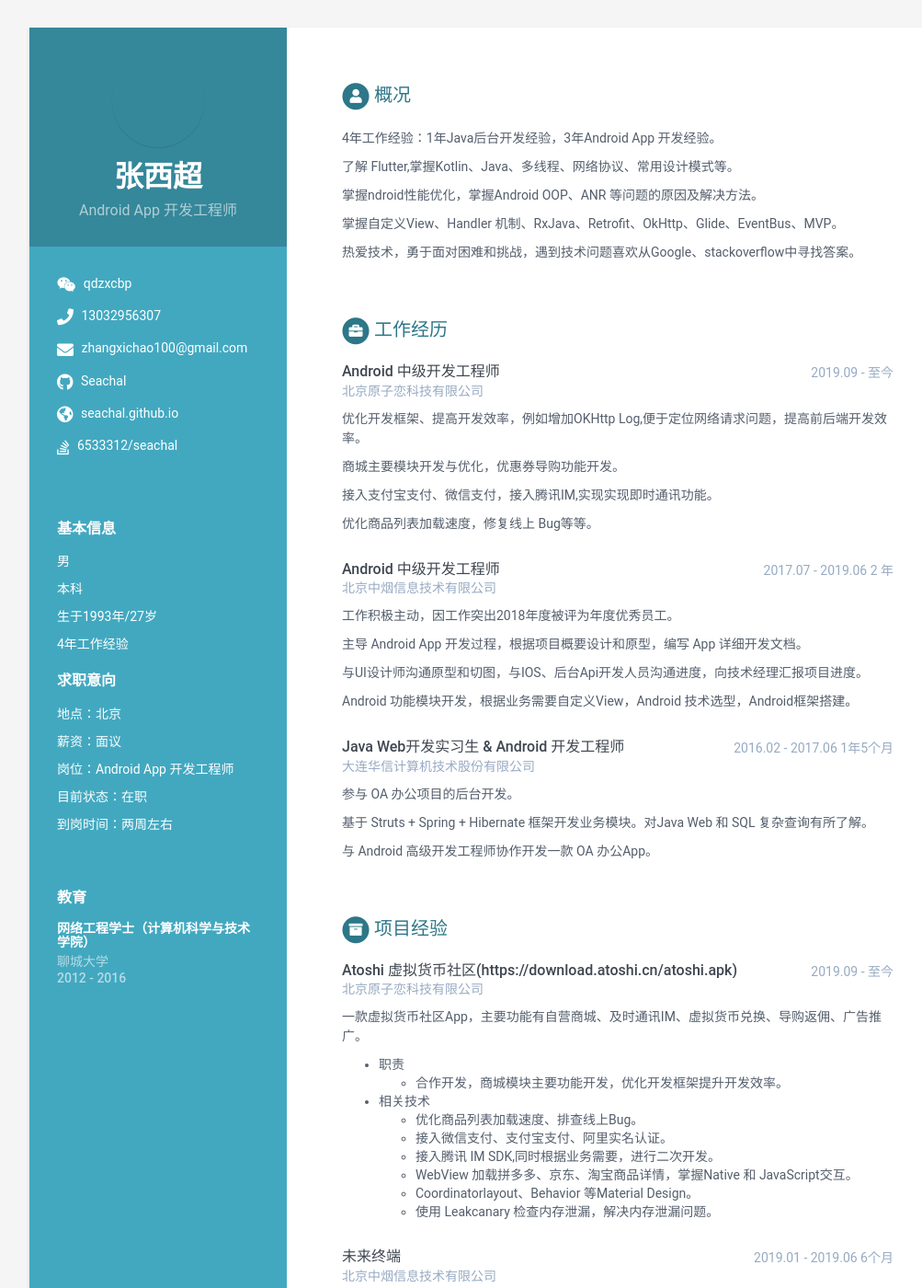
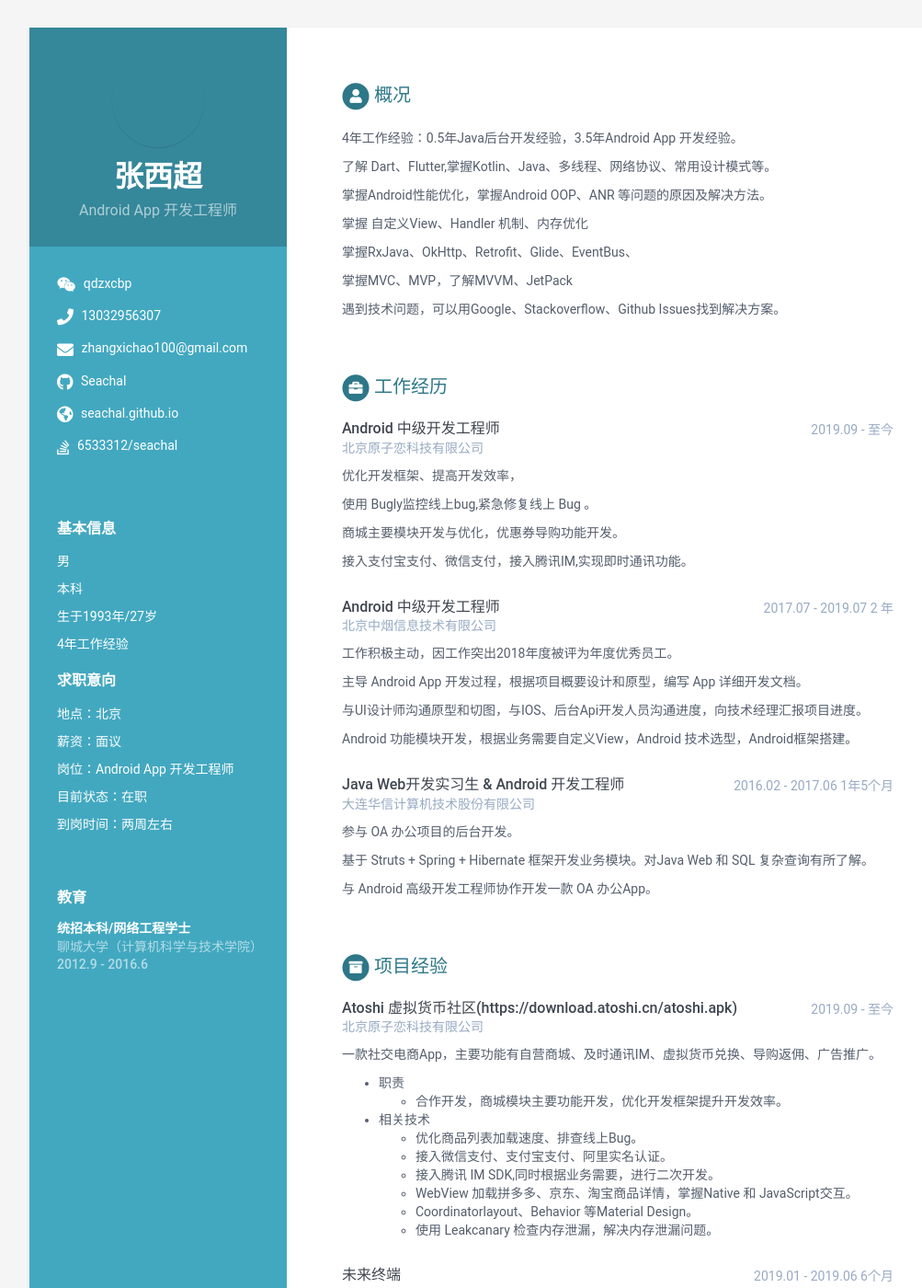
Before and after one commit to GIOSProject/online-cv, a Jekyll site: the page built from index.html, in a window 1280 px wide and 1400 px high. Shown: the whole window at 92% size, without its empty margins (108-1111 px from the left). Built offline with Jekyll 4.4.1, drawn with Linux system fonts in a browser that asks for light colours; some of the changed text lies outside the part shown.

```diff
--- a/_data/data.yml
+++ b/_data/data.yml
@@ -57,20 +57,24 @@ sidebar:
 career-profile:
   title: 概况
   summary: |
-    4年工作经验：1年Java后台开发经验，3年Android App 开发经验。
+    4年工作经验：0.5年Java后台开发经验，3.5年Android App 开发经验。
 
-    了解 Flutter,掌握Kotlin、Java、多线程、网络协议、常用设计模式等。
+    了解 Dart、Flutter,掌握Kotlin、Java、多线程、网络协议、常用设计模式等。
 
-    掌握ndroid性能优化，掌握Android OOP、ANR 等问题的原因及解决方法。
+    掌握Android性能优化，掌握Android OOP、ANR 等问题的原因及解决方法。
 
-    掌握自定义View、Handler 机制、RxJava、Retrofit、OkHttp、Glide、EventBus、MVP。
+    掌握 自定义View、Handler 机制、内存优化
 
-    热爱技术，勇于面对困难和挑战，遇到技术问题喜欢从Google、stackoverflow中寻找答案。
+    掌握RxJava、OkHttp、Retrofit、Glide、EventBus、
+
+    掌握MVC、MVP，了解MVVM、JetPack
+
+    遇到技术问题，可以用Google、Stackoverflow、Github Issues找到解决方案。
 
 education:
-  - degree: 网络工程学士（计算机科学与技术学院）
-    university: 聊城大学
-    time: 2012 - 2016
+  - degree: 统招本科/网络工程学士
+    university: 聊城大学（计算机科学与技术学院）
+    time: 2012.9 - 2016.6
     details: |
       # Describe your study here lorem ipsum dolor sit amet, consectetuer
       # adipiscing elit. Aenean commodo ligula eget dolor. Aenean massa. Cum
@@ -99,16 +103,20 @@ experiences:
     time: 2019.09 - 至今
     company: 北京原子恋科技有限公司
     details: |
-      优化开发框架、提高开发效率，例如增加OKHttp Log,便于定位网络请求问题，提高前后端开发效率。
+      优化开发框架、提高开发效率，
+
+      使用 Bugly监控线上bug,紧急修复线上 Bug 。
 
       商城主要模块开发与优化，优惠券导购功能开发。
 
-      接入支付宝支付、微信支付，接入腾讯IM,实现实现即时通讯功能。
-
-      优化商品列表加载速度，修复线上 Bug等等。
+      接入支付宝支付、微信支付，接入腾讯IM,实现即时通讯功能。
 
 
-  #      title:工作经验
+
+
+
+
+#      title:工作经验
 #  - role: Android 中级开发工程师
 #    time: 2019.07 - 2019.07  1 个月
 #    company: CVTE · 视源电子科技股份有限公司
@@ -118,7 +126,7 @@ experiences:
 #      离职原因：工作内容与职业规划不契合。
 
   - role: Android 中级开发工程师
-    time: 2017.07 - 2019.06  2 年
+    time: 2017.07 - 2019.07  2 年
     company: 北京中烟信息技术有限公司
     details: |
       工作积极主动，因工作突出2018年度被评为年度优秀员工。
@@ -162,7 +170,7 @@ experiences-projects:
     time:  2019.09 - 至今
     company: 北京原子恋科技有限公司
     details: |
-      一款虚拟货币社区App，主要功能有自营商城、及时通讯IM、虚拟货币兑换、导购返佣、广告推广。
+      一款社交电商App，主要功能有自营商城、及时通讯IM、虚拟货币兑换、导购返佣、广告推广。
 
         - 职责
           - 合作开发，商城模块主要功能开发，优化开发框架提升开发效率。
@@ -323,9 +331,9 @@ skills:
       level: 40%
 
     - name: SQL
-      level: 40%
+      level: 35%
 
-    - name: Flutter
+    - name: Dart & Flutter
       level: 10%
 
 
```
